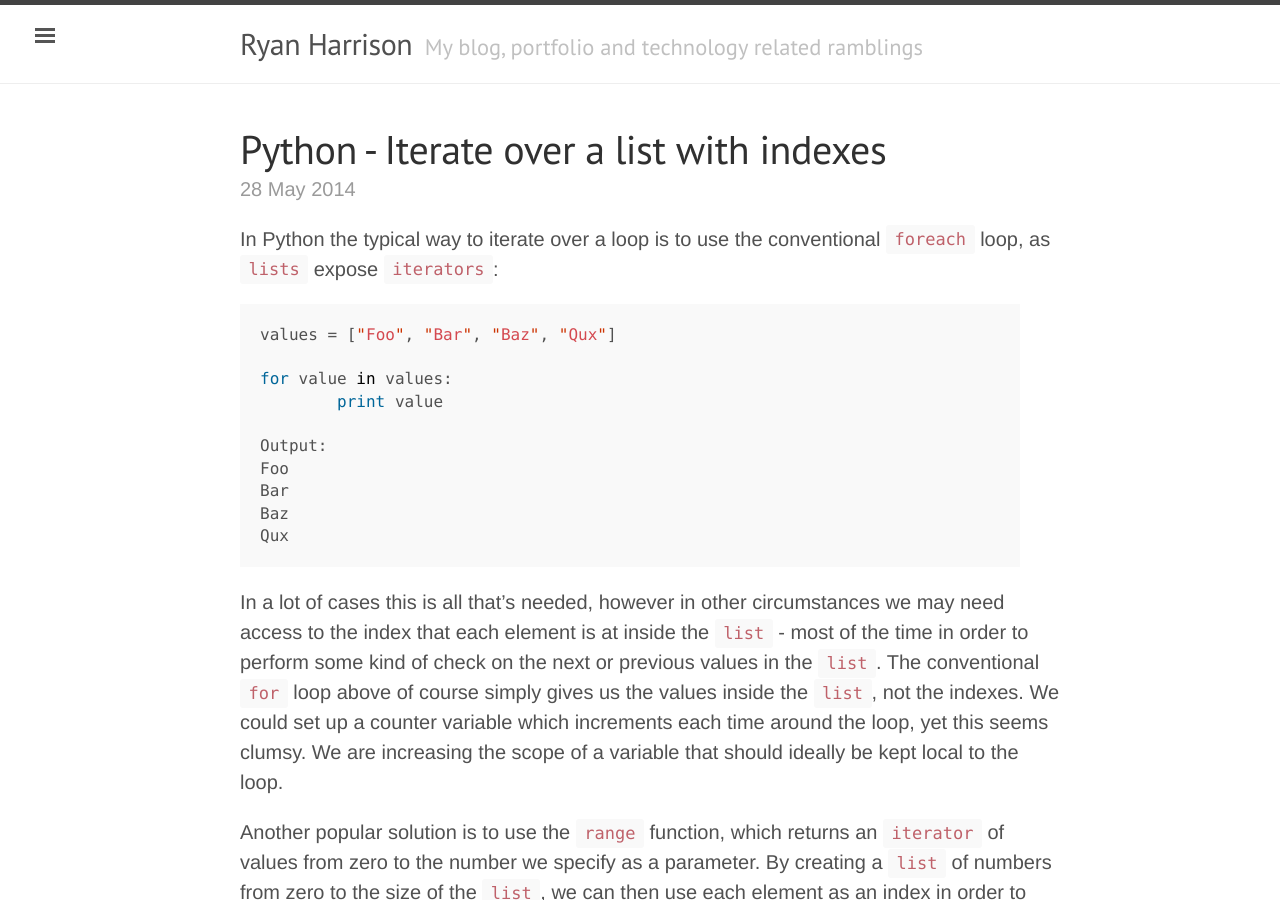
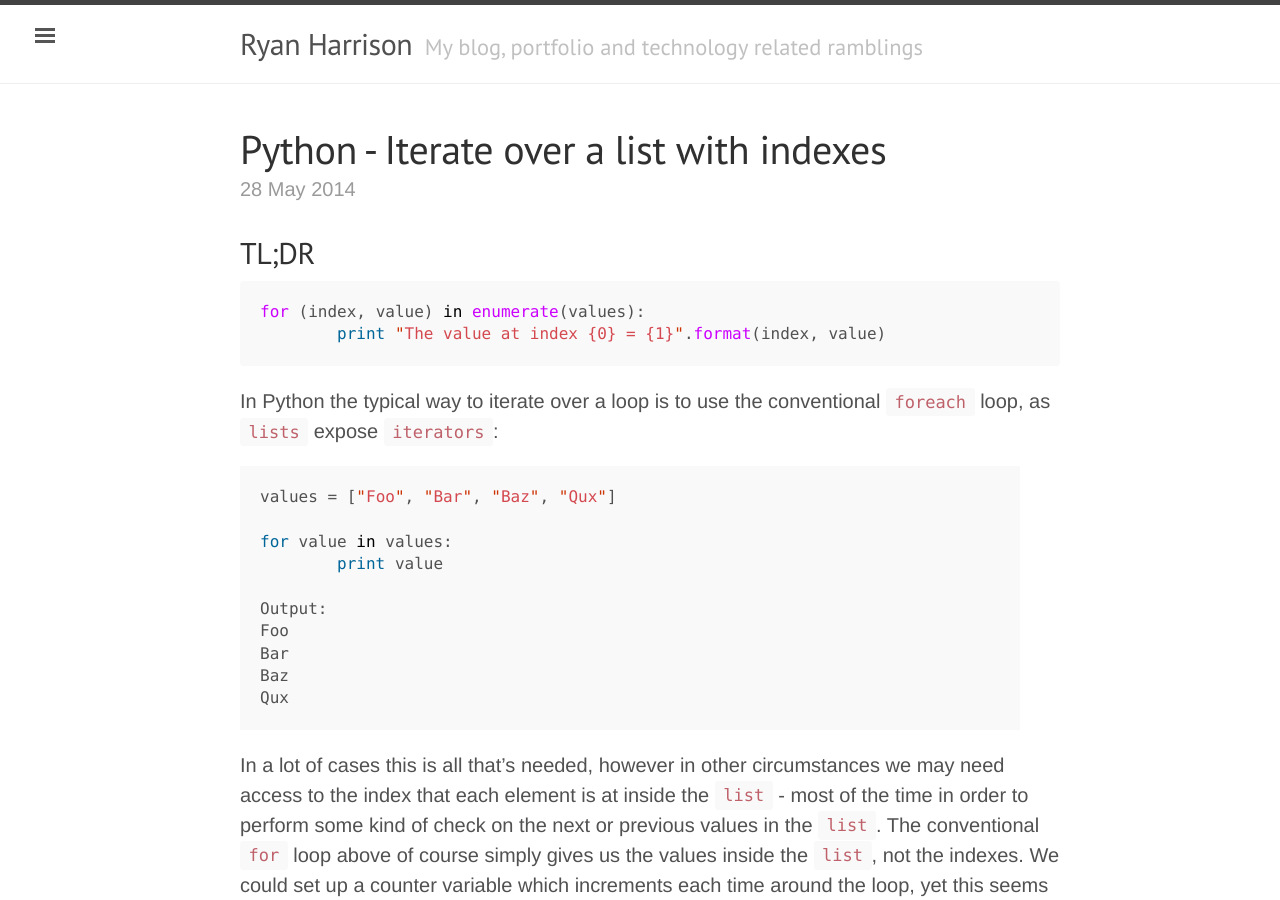
Before and after one commit to raharrison/ryanharrison.co.uk, a Jekyll site: the page built from _posts/2014-05-28-python-iterate-over-a-list-with-indexes.md, in a window 1280 px wide and 900 px high. Built offline with Jekyll 4.4.1, drawn with Linux system fonts in a browser that asks for light colours; comment, search, counter and statistics services are not loaded.

Commit message:
Add tldr for python enumeration

````diff
--- a/_posts/2014-05-28-python-iterate-over-a-list-with-indexes.md
+++ b/_posts/2014-05-28-python-iterate-over-a-list-with-indexes.md
@@ -7,6 +7,14 @@ tags:
   - tip
   - trick
 ---
+
+### TL;DR
+
+```python
+for (index, value) in enumerate(values):
+	print "The value at index {0} = {1}".format(index, value)
+```
+
 In Python the typical way to iterate over a loop is to use the conventional `foreach` loop, as `lists` expose `iterators`:
 
 {% highlight python %}
````
